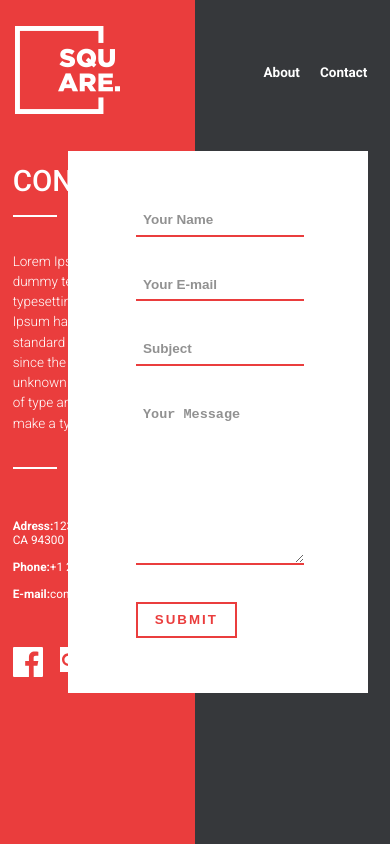
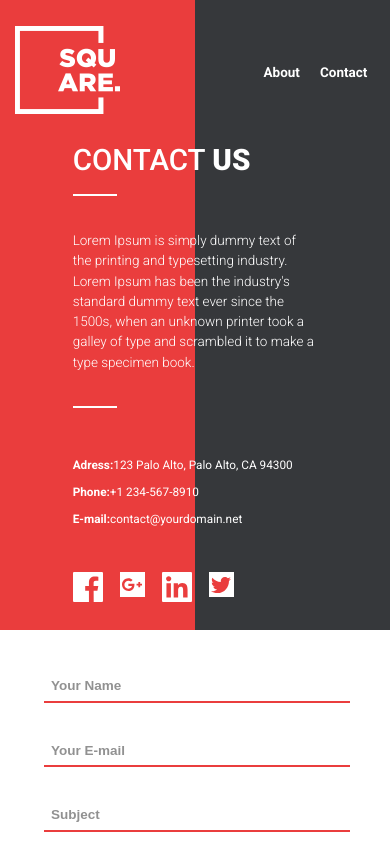
Before and after one commit to michelluiss/react-form, a React (Create React App) app: page /contact in a window 390 px wide. Built offline with nearby package versions, Linux system fonts and the light colour scheme.

Commit message:
responsivo pagina contato

```diff
--- a/src/assets/scss/components/_contact-form.scss
+++ b/src/assets/scss/components/_contact-form.scss
@@ -3,6 +3,15 @@
   padding: gr(65) gr(80);
   width: 90%;
   margin-left: gr(-150);
+  @media (max-width: 1024px) {
+    margin-left: gr(-80);
+  }
+  @media (max-width: 768px) {
+    margin: gr(30) -15px 0 -15px;
+  }
+  @media (max-width: 576px) {
+    padding: gr(50) gr(55);
+  }
   .field {
     margin-bottom: gr(40);
     input, textarea {
--- a/src/assets/scss/page/_contact.scss
+++ b/src/assets/scss/page/_contact.scss
@@ -9,11 +9,24 @@
   .content-page {
     display: flex;
     height: 100%;
+    @media (max-width: 768px) {
+      flex-direction: column;
+    }
     .west-side {
       width: 50%;
       display: flex;
       flex-direction: column;
       justify-content: center;
+      @media (max-width: 768px) {
+        width: gr(320);
+        margin: 0 auto;
+        margin-top: gr(150);
+        z-index: 9;
+      }
+      @media (max-width: 475px) {
+        width: gr(290);
+        margin-top: gr(170);
+      }
       h1 {
         color: #fff;
         text-transform: uppercase;
@@ -64,6 +77,9 @@
       display: flex;
       align-items: center;
       z-index: 2;
+      @media (max-width: 768px) {
+        width: 100%;
+      }
     }
   }
   .box-bg {
--- a/src/assets/scss/page/_home.scss
+++ b/src/assets/scss/page/_home.scss
@@ -3,11 +3,17 @@
   display: flex;
   align-items: center;
   justify-content: center;
+  position: relative;
+  img {
+    position: absolute;
+    top: 140px;
+    right: 240px;
+  }
   .content-page-home {
     color: #fff;
     text-transform: uppercase;
     text-align: center;
-    font-size: gr(40);
+    font-size: gr(50);
     strong {
       font-weight: 800;
     }
--- a/src/views/home/home.js
+++ b/src/views/home/home.js
@@ -1,8 +1,10 @@
 import React from 'react'
 import CountTimer from '../../components/CountTimer'
+import bgSquare from '../../assets/image/bg-img.png';
 
 const Home = () => (
   <section className="page-home">
+    <img src={bgSquare} alt="imagem de background" />
     <div className="container">
       <div className="content-page-home">
         <p>we are <strong>square</strong></p>
```
